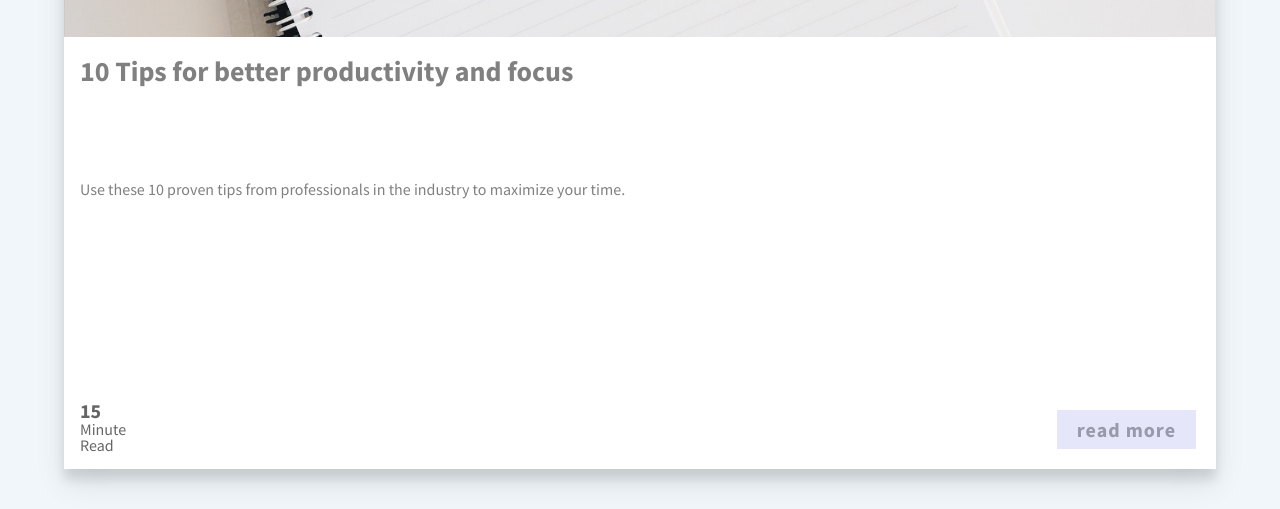
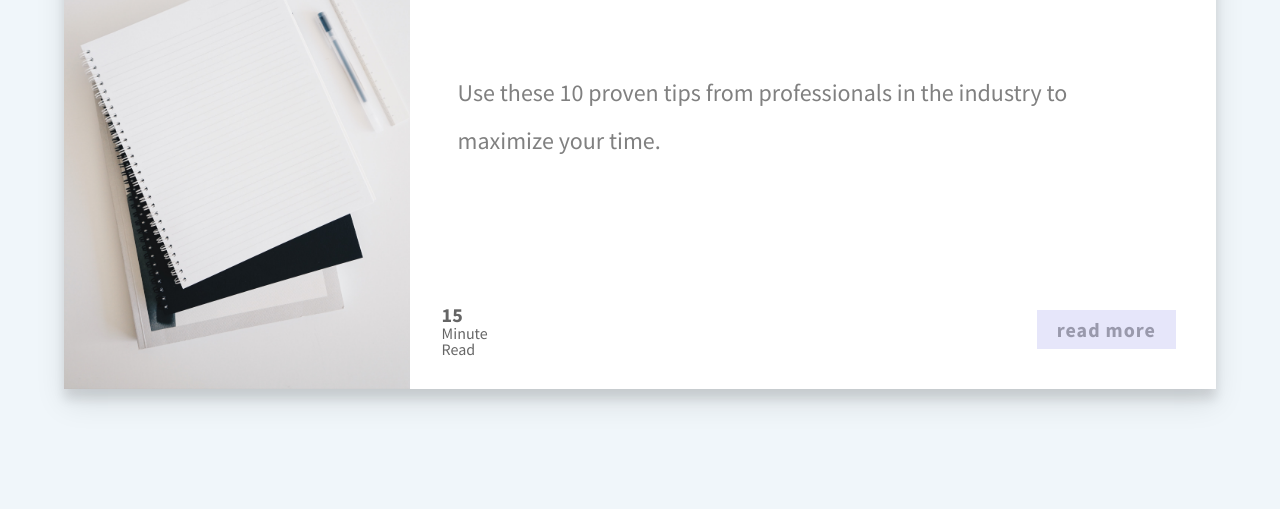
Before and after one commit to LewisNozaki/Grid-card-1, a plain HTML site: page index.html in a window 1280 px wide. Shown: the part 291-800 px from the top of the page. Drawn offline with Linux system fonts and the light colour scheme.

Commit message:
added media queries for the larger screens

```diff
--- a/styles.css
+++ b/styles.css
@@ -95,6 +95,52 @@ body {
   color: #fff;
 }
 
+/*
+  ==================
+    Media Query
+  ==================
+*/
+
+/* 958px and above */
+@media only screen and (min-width: 950px) {
+  .card-container {
+    height: 70%;
+    grid-template: 30% 25% 45% / 30% 25% 45%;
+  }
+
+  .card-image {
+    grid-column: 1 / 2;
+    grid-row: 1 / -1;
+  }
+
+  .card-title {
+    font-size: 40px;
+    padding: 1em;
+    grid-column: 2 / 4;
+    grid-row: 1 / 2;
+  }
+
+  .card-body {
+    font-size: 24px;
+    padding: 2em;
+    line-height: 2em;
+    grid-column: 2 / 4;
+    grid-row: 2 / 3;
+  }
+
+  .card-footer {
+    margin: 2em;
+    grid-column: 2 / 3;
+    grid-row: 3 / 4;
+  }
+
+  .card-btn {
+    margin: 2em;
+    grid-column: 3 / 4;
+    grid-row: 3 / 4;
+  }
+}
+
 /* 360 and under */
 @media only screen and (max-width: 360px) {
   .card-title {
```
